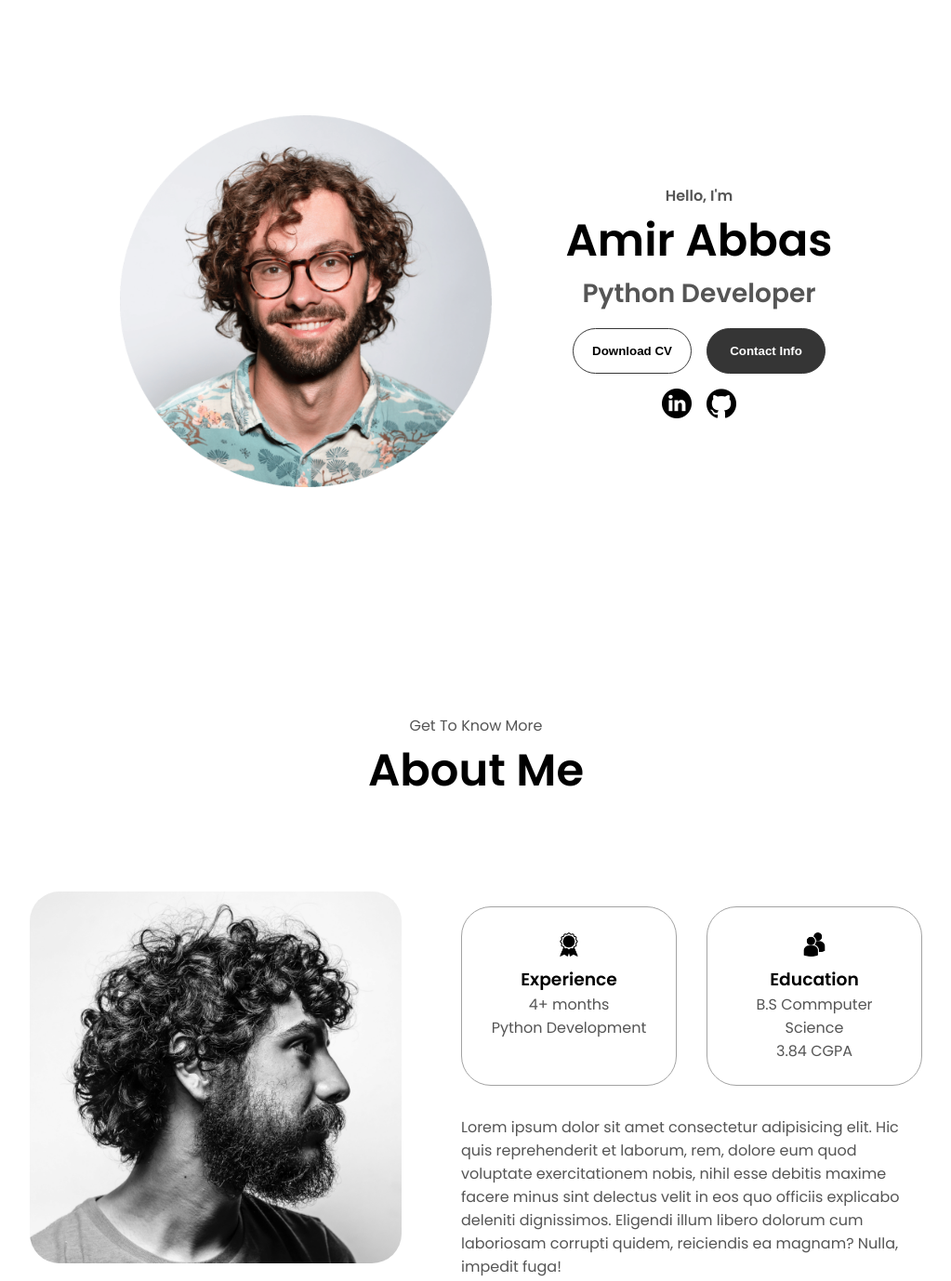
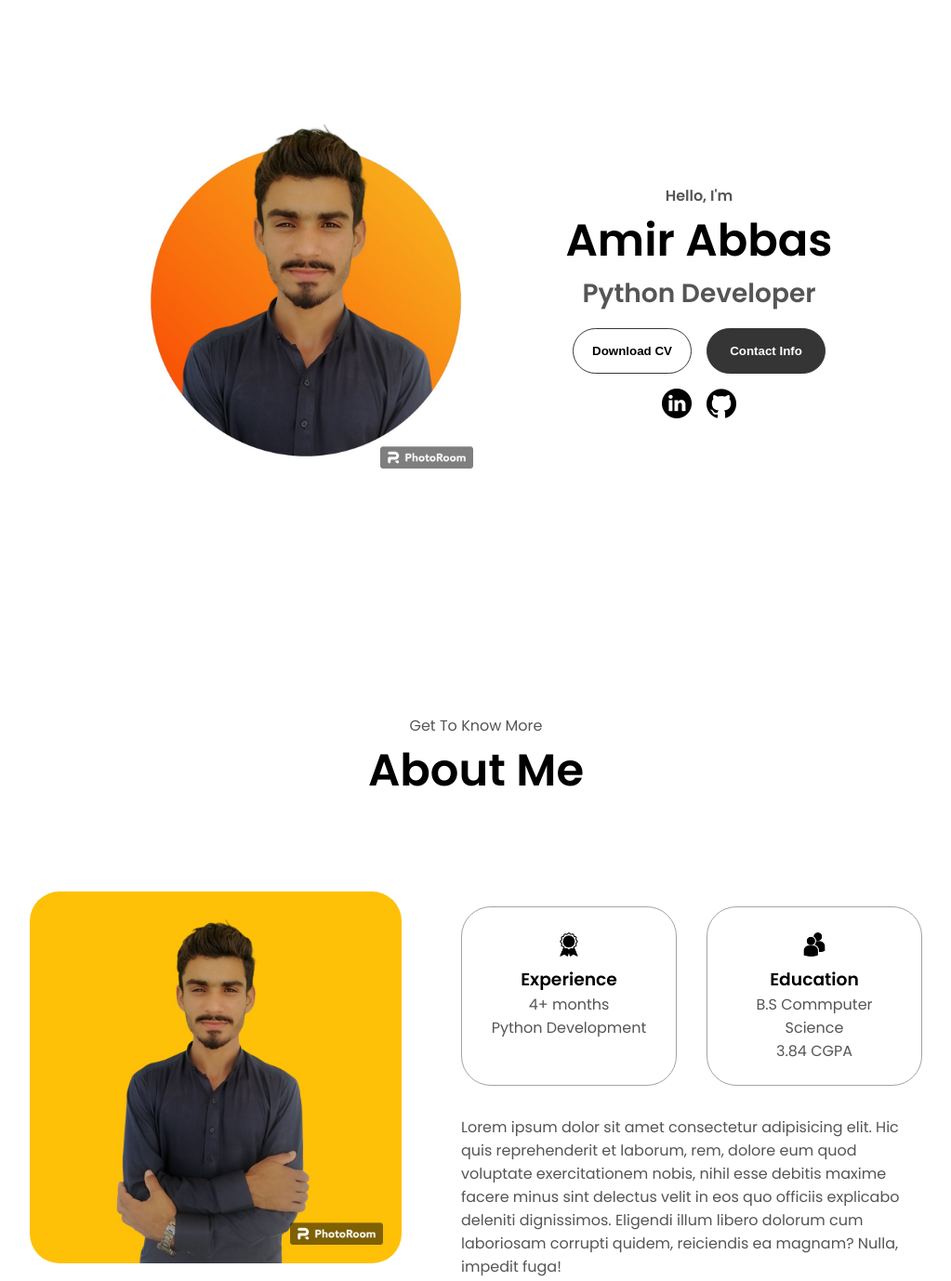
Before and after one commit to AmirAbbas101/Amir-Abbas-Porfolio, a plain HTML site: page index.html in a window 1280 px wide. Shown: the part 160-1538 px from the top of the page at 93% size, without its empty margins (128-1151 px from the left). Drawn offline with Linux system fonts and the light colour scheme.

Commit message:
adding my profile image

```diff
--- a/index.html
+++ b/index.html
@@ -38,7 +38,7 @@
     </nav>
     <section id="profile">
       <div class="section__pic-container">
-        <img src="./assets/profile-pic.png" alt="Amir Abbas profile picture" />
+        <img src="./assets/profile-pic.jpg" alt="Amir Abbas profile picture" />
       </div>
       <div class="section__text">
         <p class="section__text__p1">Hello, I'm</p>
@@ -77,7 +77,7 @@
       <div class="section-container">
         <div class="section__pic-container">
           <img
-            src="./assets/about-pic.png"
+            src="./assets/about-pic.jpg"
             alt="Profile picture"
             class="about-pic"
           />
```
Also changed, not shown: assets/about-pic.jpg (added), assets/profile-pic.jpg (added).
